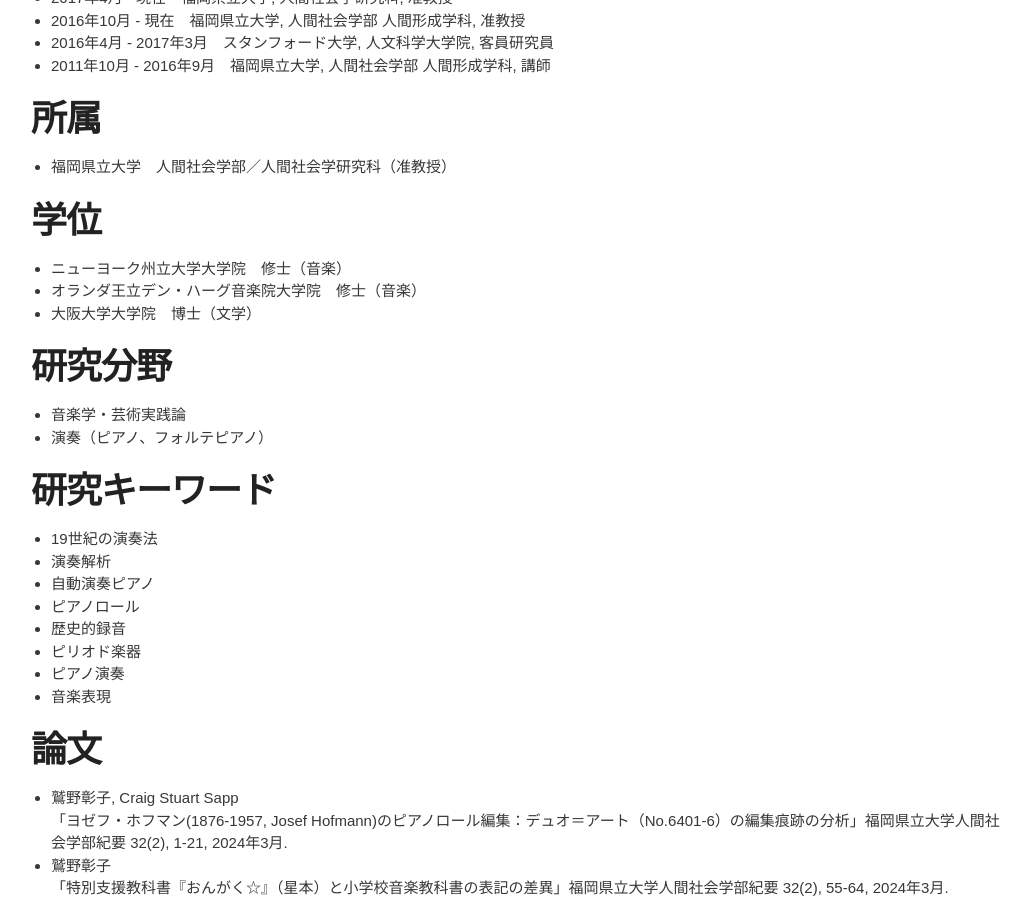
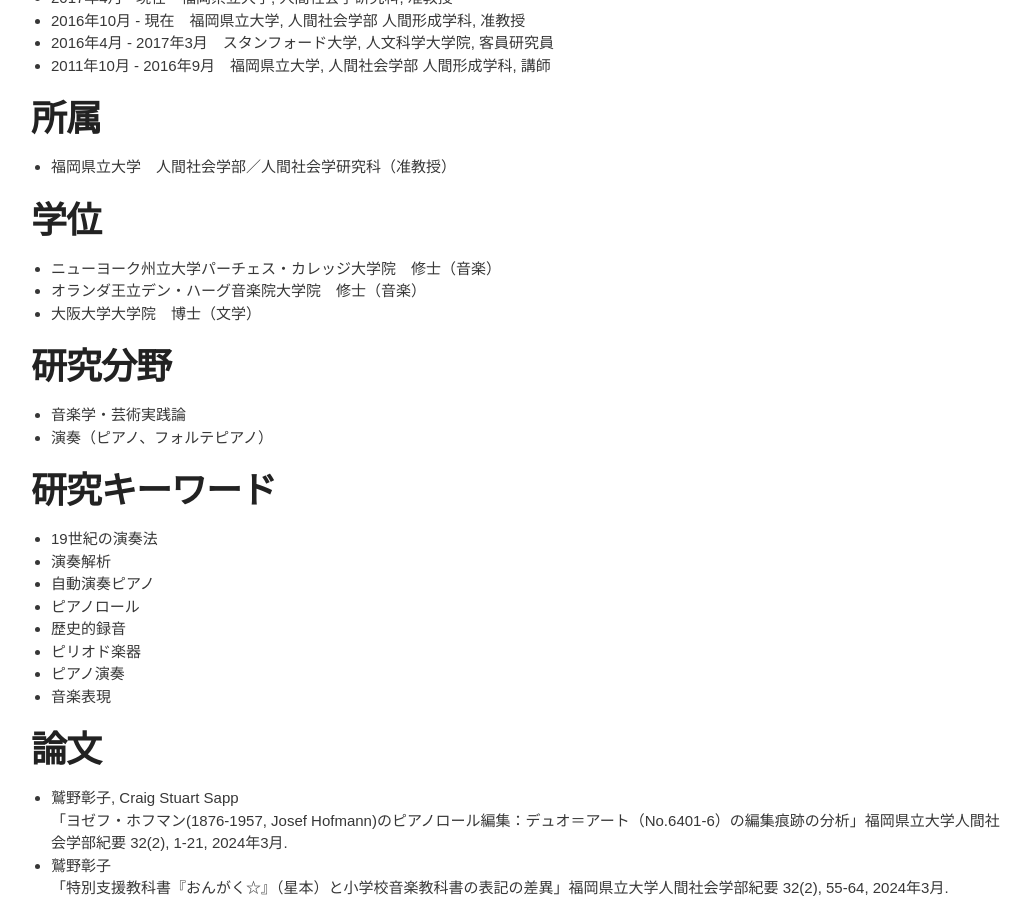
Before and after one commit to akikowashino/akikowashino.github.io, a Jekyll site: the page built from index.md, in a window 1280 px wide and 900 px high, scrolled down 304 px. Shown: the whole window, without its empty margins (119-1150 px from the left). Built offline with Jekyll 4.4.1, drawn with Linux system fonts in a browser that asks for light colours.

Commit message:
Update index.md

```diff
--- a/index.md
+++ b/index.md
@@ -19,7 +19,7 @@ lang: jp
 * 福岡県立大学　人間社会学部／人間社会学研究科（准教授）
 
 # 学位
-* ニューヨーク州立大学大学院　修士（音楽）
+* ニューヨーク州立大学パーチェス・カレッジ大学院　修士（音楽）
 * オランダ王立デン・ハーグ音楽院大学院　修士（音楽）
 * 大阪大学大学院　博士（文学）
 
```
